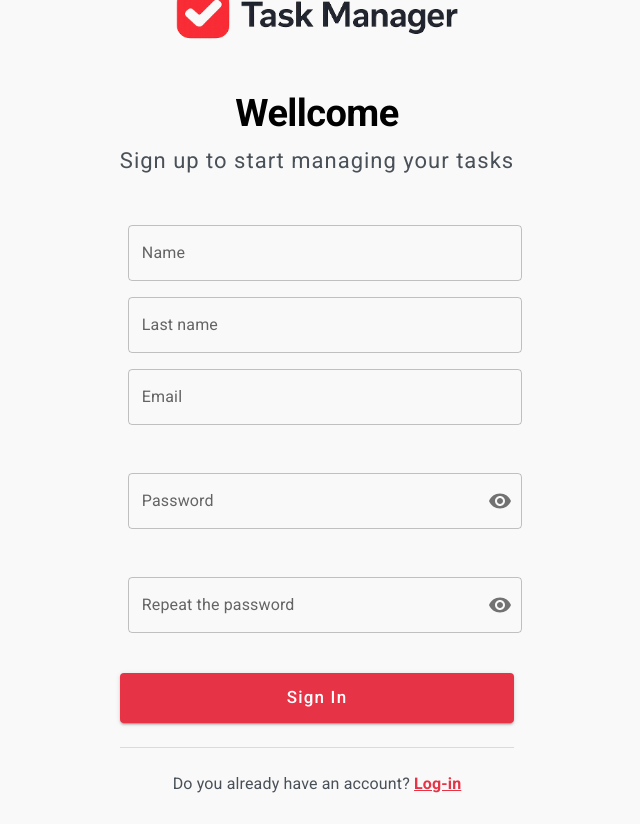
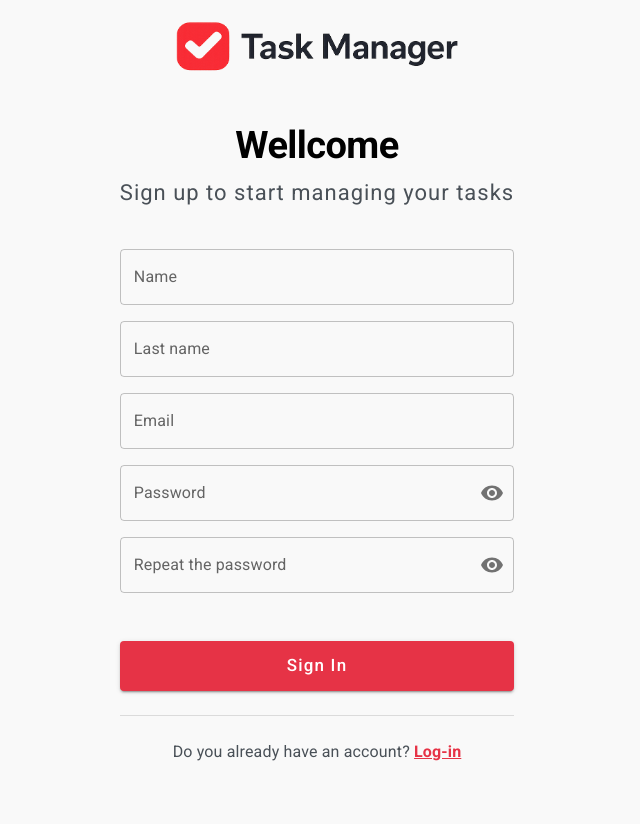
Before and after one commit to IsaacOrtgaAcosta/Task-Manager, a React (Vite) app in the folder frontend/: page /log-up in a window 1280 px wide. Shown: the whole page, without its empty margins (323-963 px from the left). Built offline with nearby package versions, Linux system fonts and the light colour scheme.

Commit message:
feature: password must match done

```diff
--- a/frontend/src/app/features/auth/LogUpPage.jsx
+++ b/frontend/src/app/features/auth/LogUpPage.jsx
@@ -1,38 +1,64 @@
 import { useState } from "react";
 import { useNavigate } from "react-router";
 import { Box, Typography, Divider, Link } from "@mui/material";
-import { emailValidation, passwordValidation } from "../../utils/validators";
+import {
+  emailValidation,
+  passwordValidation,
+  passwordsMatch,
+} from "../../utils/validators";
 import { TextFieldComponent } from "../../shared/components/TextFieldComponent";
 import { ButtonComponent } from "../../shared/components/ButtonComponent";
 import { AlertComponent } from "../../shared/components/AlertComponent";
-import { useAuth } from "../../providers/AuthProvider";
-import PersonIcon from "@mui/icons-material/Person";
 import Logotype from "../../../assets/logotype.png";
 import "./LoginPage.css";
 
 export const LogUpPage = () => {
-  const [showPassword, setShowPassowrd] = useState(false);
+  const [showPassword, setShowPassword] = useState(false);
+  const [showSecondPassword, setShowSecondPassword] = useState(false);
   const [name, setName] = useState("");
   const [lastName, setLastName] = useState("");
   const [email, setEmail] = useState("");
   const [password, setPassword] = useState("");
   const [secondPassword, setSecondPassword] = useState("");
+  const [passwordMessage, setPasswordMessage] = useState("");
   const [fieldErrors, setFieldErrors] = useState({
     name: "",
     lastName: "",
     email: "",
     password: "",
+    passwordMatch: "",
   });
   const [authError, setAuthError] = useState(false);
 
   const validateUserData = () => {
     if (emailValidation(email) === false) return;
     if (passwordValidation(password) === false) return;
+    if (passwordsMatch(password, secondPassword) === false) {
+      setFieldErrors((prev) => {
+        return { ...prev, passwordMatch: "Passwords must match" };
+      });
+    }
     sendLoginRequest(email, password);
   };
 
-  const onTogglePassword = () =>
-    setShowPassowrd((showPassword) => !showPassword);
+  const validateIfPasswordsMatch = () => {
+    if (passwordsMatch(password, secondPassword) === false) {
+      setFieldErrors((prev) => {
+        return { ...prev, passwordMatch: "Passwords must match" };
+      });
+    } else {
+      setFieldErrors((prev) => {
+        return { ...prev, passwordMatch: "" };
+      });
+    }
+  };
+  const onTogglePassword = () => {
+    setShowPassword((showPassword) => !showPassword);
+  };
+
+  const onToggleSecondPassword = () => {
+    setShowSecondPassword((showSecondPassword) => !showSecondPassword);
+  };
 
   const handleSubmit = (e) => {
     e.preventDefault();
@@ -116,6 +142,7 @@ export const LogUpPage = () => {
               onChange={(e) => setEmail(e.target.value)}
               onBlur={(e) => meetEmailTheRequirements(e.target.value)}
               helperText={fieldErrors.name}
+              fullWidth
             />
           </Box>
           <Box>
@@ -127,6 +154,7 @@ export const LogUpPage = () => {
               onChange={(e) => setEmail(e.target.value)}
               onBlur={(e) => meetEmailTheRequirements(e.target.value)}
               helperText={fieldErrors.lastName}
+              fullWidth
             />
           </Box>
           <Box>
@@ -138,9 +166,10 @@ export const LogUpPage = () => {
               onChange={(e) => setEmail(e.target.value)}
               onBlur={(e) => meetEmailTheRequirements(e.target.value)}
               helperText={fieldErrors.email}
+              fullWidth
             />
           </Box>
-          <Box sx={{ mt: 4 }}>
+          <Box>
             <TextFieldComponent
               id="loginPage-textFieldPassword"
               inputLabel="Password"
@@ -152,19 +181,22 @@ export const LogUpPage = () => {
               showPassword={showPassword}
               onTogglePassword={onTogglePassword}
               helperText={fieldErrors.password}
+              fullWidth
             />
           </Box>
-          <Box sx={{ mt: 4 }}>
+          <Box sx={{ pt: fieldErrors.password ? "32px" : 0 }}>
             <TextFieldComponent
               id="loginPage-textFieldPassword"
               inputLabel="Repeat the password"
               type="password"
               value={secondPassword}
-              onChange={(e) => setPassword(e.target.value)}
-              onBlur={(e) => meetPasswordTheRequirements(e.target.value)}
+              onChange={(e) => setSecondPassword(e.target.value)}
+              onBlur={(e) => validateIfPasswordsMatch()}
               endAdornment={true}
-              showPassword={showPassword}
-              onTogglePassword={onTogglePassword}
+              showPassword={showSecondPassword}
+              onTogglePassword={onToggleSecondPassword}
+              helperText={fieldErrors.passwordMatch}
+              fullWidth
             />
           </Box>
           <Box>
--- a/frontend/src/app/shared/components/TextFieldComponent.jsx
+++ b/frontend/src/app/shared/components/TextFieldComponent.jsx
@@ -15,16 +15,24 @@ export const TextFieldComponent = ({
   showPassword = false,
   onTogglePassword,
   endAdornment = false,
-  error=false,
-  helperText="",
+  error = false,
+  helperText = "",
   ...rest
 }) => {
   const isPassword = type === "password";
-  if(helperText !== '') error = true;
+  if (helperText !== "") error = true;
 
   return (
-    <FormControl sx={{ m: 1, width: "100%" }} variant="outlined" error={error}>
-      <InputLabel htmlFor={id} error={error}>{inputLabel}</InputLabel>
+    <FormControl
+          sx={{
+        width: "100%",
+        position: "relative",
+        mb: 2,
+      }}
+    variant="outlined" error={error}>
+      <InputLabel htmlFor={id} error={error}>
+        {inputLabel}
+      </InputLabel>
       <OutlinedInput
         id={id}
         label={inputLabel}
@@ -36,7 +44,7 @@ export const TextFieldComponent = ({
               <IconButton
                 onClick={onTogglePassword}
                 aria-label={
-                  showPassword ? 'hide the password' : 'display the password'
+                  showPassword ? "hide the password" : "display the password"
                 }
                 edge="end"
               >
@@ -46,7 +54,23 @@ export const TextFieldComponent = ({
           ) : undefined
         }
       />
-      {helperText ? <FormHelperText>{helperText}</FormHelperText> : null}
+      {helperText ? (
+        <FormHelperText
+          sx={{
+            position: "absolute",
+            top: "100%",
+            left: 0,
+            right: 0,
+            margin: 0,
+            marginTop: "4px",
+            whiteSpace: "normal",
+            wordBreak: "break-word",
+            lineHeight: 1.2,
+          }}
+        >
+          {helperText}
+        </FormHelperText>
+      ) : null}
     </FormControl>
   );
 };
--- a/frontend/src/app/utils/validators.js
+++ b/frontend/src/app/utils/validators.js
@@ -7,4 +7,13 @@
 export const passwordValidation = (password) => {
   const regex = /^(?=.*[A-Za-z])(?=.*\d).{6,12}$/;
   return regex.test(password);
+};
+
+export const passwordsMatch = (password, secondPassword) => {
+  console.log('entra aquí: ', password, secondPassword)
+  if (password === secondPassword) {
+    return true;
+  } else {
+    return false;
   }
+};
```
Lines whose indentation alone changed are shown as unchanged.
